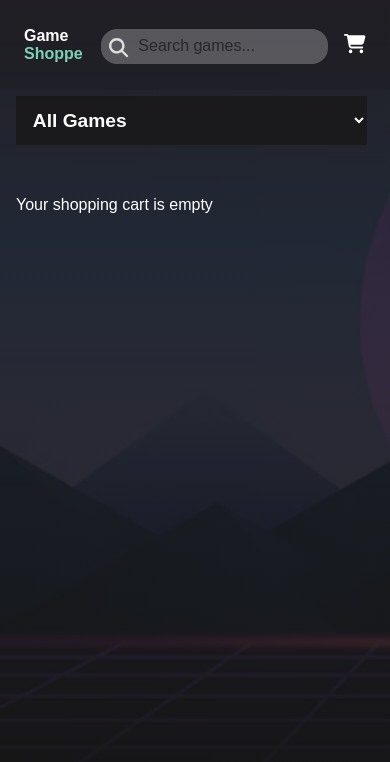
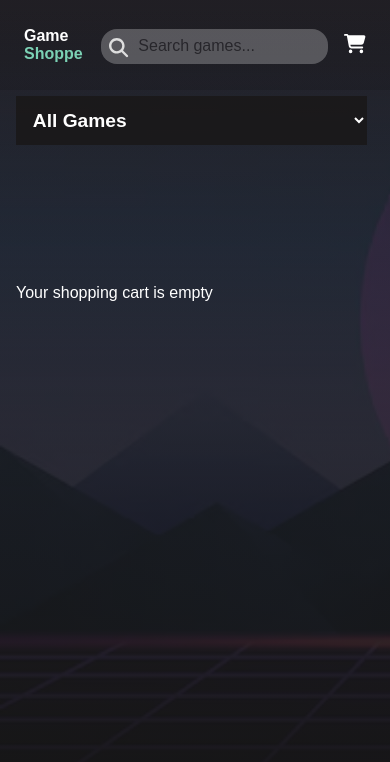
Before and after one commit to asiddiq1/shopping-cart, a React (Vite) app: page /shop/cart in a window 390 px wide. Shown: the top 762 px of the page. Built offline with nearby package versions, Linux system fonts and the light colour scheme.

Commit message:
fixed layout

```diff
--- a/src/components/NavBar/ShoppingCart/Cart.css
+++ b/src/components/NavBar/ShoppingCart/Cart.css
@@ -133,6 +133,15 @@
     .checkout-removeItem{
         width: 15px;
         height: 15px;
+        margin-left: 20px;
+    }
+    .checkout-cartItem-info{
+        gap: 0.5rem;
+    }
+    .checkout-container{
+        flex-direction: column;
+        justify-content: center;
+        margin-top: 0;
     }
 
 
```
